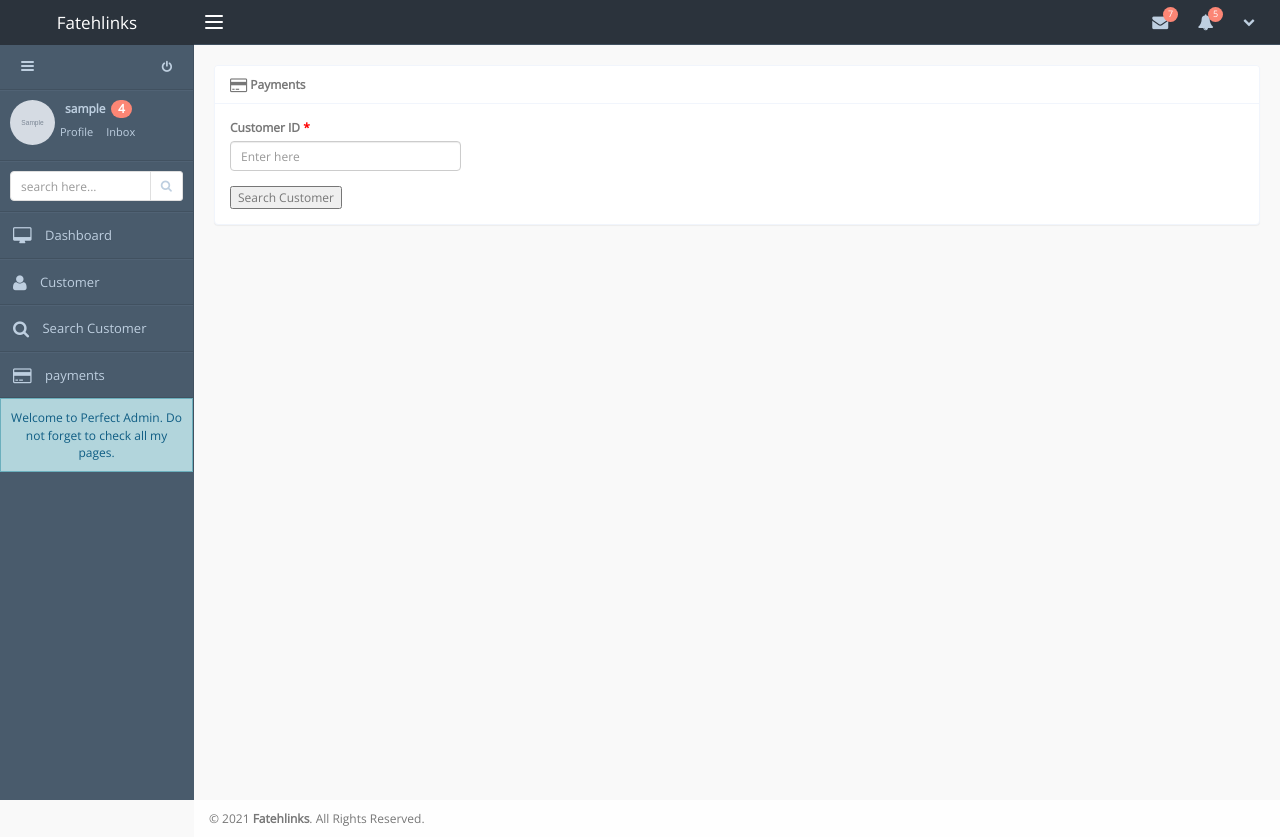
After one commit to Arisha71/real_state, a PHP site: page /payments.php in a window 1280 px wide. The commit adds this page. Run offline with PHP 8.4, Linux system fonts and the light colour scheme; the visitor is signed in with stand-in values (Sample User, id 1); tables that the repository leaves empty or names only in its code hold one stand-in row (values such as "Sample post"); grey boxes marked "Sample" are stand-in pictures.

Commit message:
New page create
Payments page create  for payments

```diff
--- a/session-demo/include/side-bar.php
+++ b/session-demo/include/side-bar.php
@@ -79,10 +79,21 @@
                 <li>
                     <a href="search-filter.php">
                         <span class="menu-icon">
-                            <i class="fa fa-eye fa-lg"></i>
+                            <i class="fa fa-search fa-lg"></i>
                         </span>
                         <span class="text">
                         Search Customer
+                        </span>
+                        <span class="menu-hover"></span>
+                    </a>
+                </li>
+                <li>
+                    <a href="payments.php">
+                        <span class="menu-icon">
+                            <i class="fa fa-credit-card fa-lg"></i>
+                        </span>
+                        <span class="text">
+                        payments
                         </span>
                         <span class="menu-hover"></span>
                     </a>
--- a/session-demo/include/top-nav.php
+++ b/session-demo/include/top-nav.php
@@ -129,7 +129,7 @@
         </li>
         <li class="profile dropdown">
             <a class="dropdown-toggle" data-toggle="dropdown" href="blank.html#">
-                <strong><?php echo $_SESSION['name'];  ?></strong>
+                <strong><?php //echo $_SESSION['name']; ?></strong>
                 <span><i class="fa fa-chevron-down"></i></span>
             </a>
             <ul class="dropdown-menu">
--- /dev/null
+++ b/session-demo/payments.php
@@ -0,0 +1,50 @@
+<?php  include("auth.php");  ?>
+<!DOCTYPE html>
+<html lang="en">
+<title>Customer</title>
+<?php include ('include/linked-files.html');?>
+<?php include ('include/top-nav.php');?>
+<?php include ('include/side-bar.php');?>
+<?php include('config.php');  ?>
+
+<div id="wrapper" class="preload">
+    <div id="main-container">
+        <div class="padding-md">
+            <div class="row">
+                <div class="col-lg-12">
+                    <div class="panel panel-default">
+                        <form>
+                            <div class="panel-heading ">
+
+                                <div class="row">
+                                    <div class="col-md-6">
+                                        <strong><i class="fa fa-credit-card fa-lg"></i> Payments</strong>
+                                    </div>
+                                </div>
+                            </div>
+                            <div class="panel-body">
+                                <div class="row">
+                                    <div class="col-md-3">
+                                        <div class="form-group">
+                                            <label class="control-label">Customer ID <span style="color: red;"> * </span></label>
+                                            <input type="text" name="customer-id" id="name" placeholder="Enter here" class="form-control input-sm" required>
+
+                                        </div>
+                                    </div><!-- /.col -->
+                                </div><!-- /.row -->
+                                <button>Search Customer</button>
+
+                            </div>
+                        </form>
+                    </div><!-- /panel -->
+                </div> <!--/.col-->
+            </div><!-- row-->
+        </div><!-- padding md-->
+    </div><!-- /main-container -->
+</div><!-- /wrapper -->
+<a href="blank.html" id="scroll-to-top" class="hidden-print"><i class="fa fa-chevron-up"></i></a>
+<?php include("./include/footer.html"); ?>
+
+</body>
+
+</html>
```
